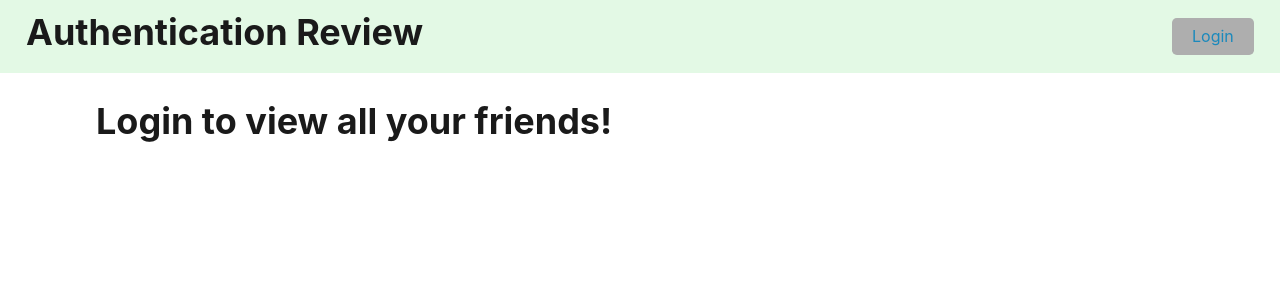
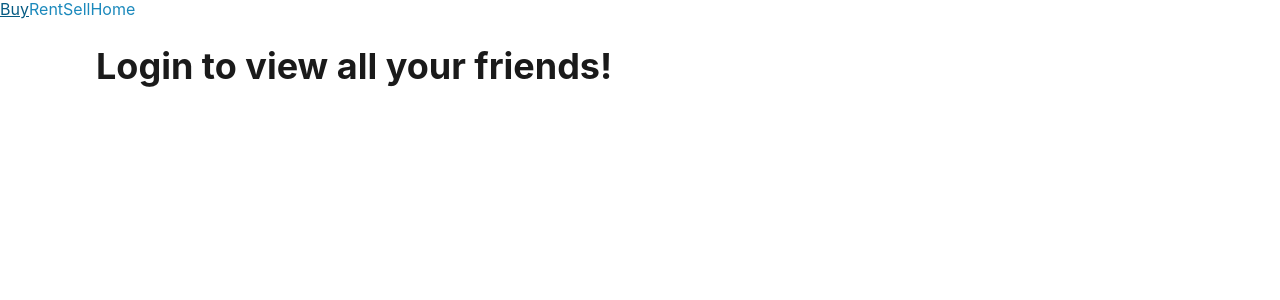
Before and after one commit to johnman0615/project-2, a React (Vite) app in the folder client/: page / in a window 1280 px wide. Shown: the top 300 px of the page. Built offline with nearby package versions, Linux system fonts and the light colour scheme.

Commit message:
Update Navbar.tsx
started file over to render a navigation bar for the user to switch between different property categories buy rent sell and name.  Imported react and added link to handle the DOM.  created nav element and onClick handlers

```diff
--- a/client/src/components/Navbar.tsx
+++ b/client/src/components/Navbar.tsx
@@ -1,46 +1,43 @@
-import { useState, useEffect } from 'react';
-import { Link } from 'react-router-dom';
-import auth from '../utils/auth';
+import React from "react";
+import { Link } from "react-router-dom"; // Import Link from react-router-dom
 
-const Navbar = () => {
-  // State to track the login status
-  const [loginCheck, setLoginCheck] = useState(false);
-
-  // Function to check if the user is logged in using auth.loggedIn() method
-  const checkLogin = () => {
-    if (auth.loggedIn()) {
-      setLoginCheck(true);  // Set loginCheck to true if user is logged in
-    }
-  };
-
-  // useEffect hook to run checkLogin() on component mount and when loginCheck state changes
-  useEffect(() => {
-    checkLogin();  // Call checkLogin() function to update loginCheck state
-  }, [loginCheck]);  // Dependency array ensures useEffect runs when loginCheck changes
-
-  return (
-    <div className="display-flex justify-space-between align-center py-2 px-5 mint-green">
-      <h1>
-        Authentication Review
-      </h1>
-      <div>
-        {
-          // Conditional rendering based on loginCheck state
-          !loginCheck ? (
-            // Render login button if user is not logged in
-            <button className="btn" type='button'>
-              <Link to='/login'>Login</Link>
-            </button>
-          ) : (
-            // Render logout button if user is logged in
-            <button className="btn" type='button' onClick={() => {
-              auth.logout();  // Call logout() method from auth utility on button click
-            }}>Logout</button>
-          )
-        }
-      </div>
-    </div>
-  )
+interface NavbarProps {
+  setSelectedCategory: (category: string) => void;
 }
 
+const Navbar: React.FC<NavbarProps> = ({ setSelectedCategory }) => {
+  return (
+    <nav className="flex justify-center mb-6 space-x-6">
+      <Link
+        to="/buy" // Use Link for internal navigation
+        className="text-blue-500 hover:underline"
+        onClick={() => setSelectedCategory("Buy")} // Set category when clicked
+      >
+        Buy
+      </Link>
+      <Link
+        to="/rent"
+        className="text-blue-500 hover:underline"
+        onClick={() => setSelectedCategory("Rent")}
+      >
+        Rent
+      </Link>
+      <Link
+        to="/sell"
+        className="text-blue-500 hover:underline"
+        onClick={() => setSelectedCategory("Sell")}
+      >
+        Sell
+      </Link>
+      <Link
+        to="/"
+        className="text-blue-500 hover:underline"
+        onClick={() => setSelectedCategory("Buy")}
+      >
+        Home
+      </Link>
+    </nav>
+  );
+};
+
 export default Navbar;
```
